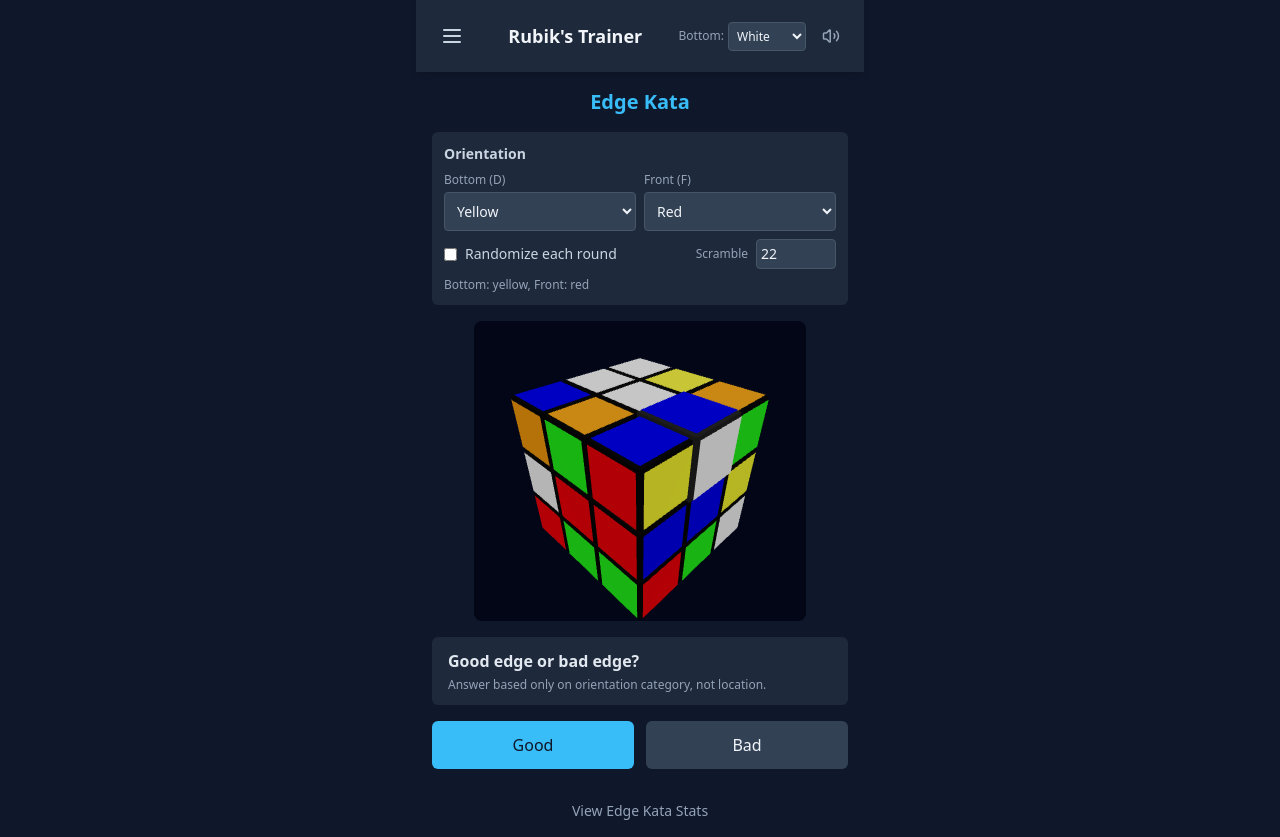
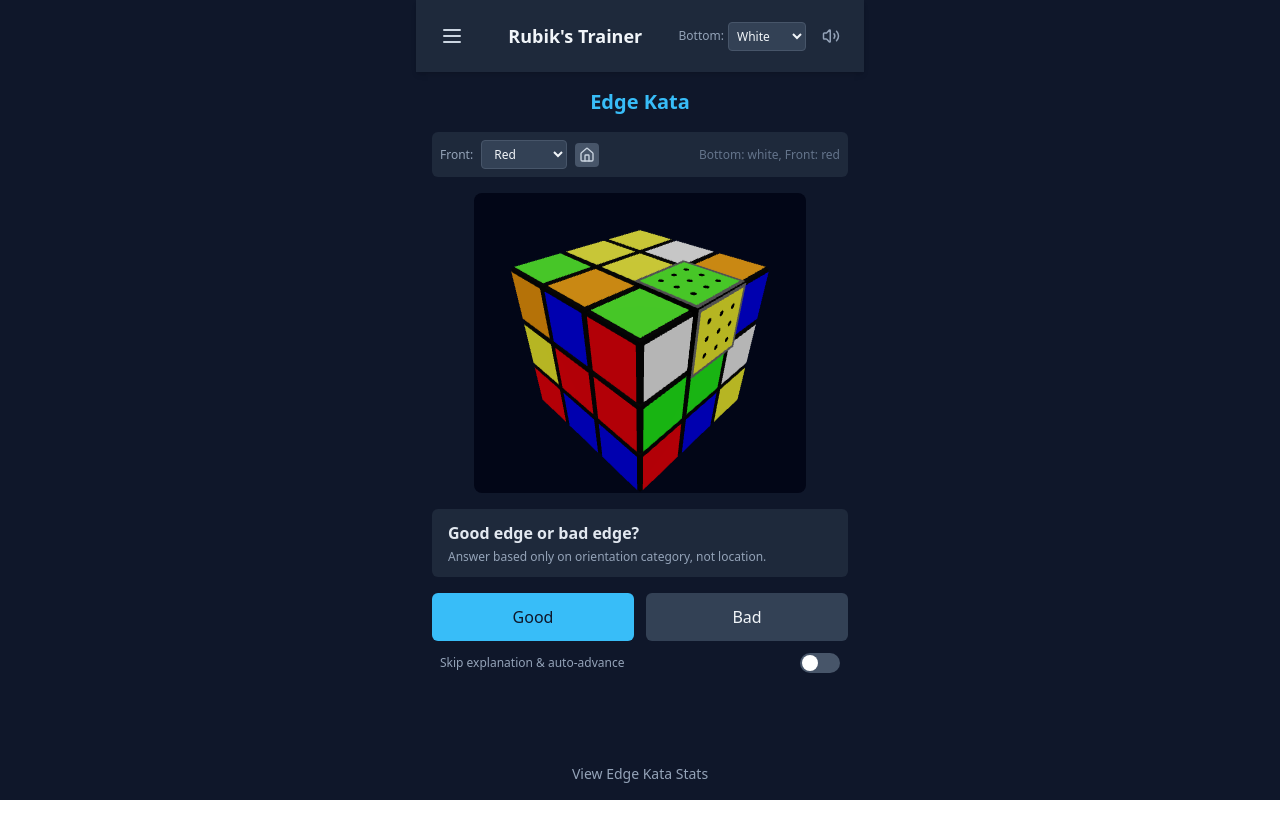
Before and after one commit to YardenNaveh/RubiksCubeTester, a React (Vite) app: page /edge-kata in a window 1280 px wide. After the commit the page ends 800 px from the top, so only its background shows below. Built offline with nearby package versions, Linux system fonts and the light colour scheme.

Commit message:
EO Kata: improved highlight (dots+border), home button, auto toggle, visible edges only

```diff
--- a/src/App.tsx
+++ b/src/App.tsx
@@ -127,7 +127,7 @@ function App() {
               <Route path="/color-sensei" element={<DrillPage appData={appData} setAppData={setAppData} />} />
               <Route path="/f2l" element={<F2LNinjaPage appData={appData} />} />
               <Route path="/f2l/stats" element={<F2LStatsPage />} />
-              <Route path="/edge-kata" element={<EdgeKataPage appMuted={appData.settings.muted} />} />
+              <Route path="/edge-kata" element={<EdgeKataPage appData={appData} />} />
               <Route path="/edge-kata/stats" element={<EdgeKataStatsPage />} />
               <Route path="/stats" element={<StatsPage appData={appData} setAppData={setAppData} />} />
               <Route path="*" element={<Navigate to="/color-sensei" replace />} />
--- a/src/components/edgeKata/EdgeKataCube.tsx
+++ b/src/components/edgeKata/EdgeKataCube.tsx
@@ -1,4 +1,4 @@
-import React, { useRef, useEffect } from 'react';
+import { useRef, useEffect, useImperativeHandle, forwardRef } from 'react';
 import { Canvas } from '@react-three/fiber';
 import { OrbitControls } from '@react-three/drei';
 import { RubiksCubeState } from '../../logic/f2l/cubeStateUtil';
@@ -9,12 +9,20 @@ interface EdgeKataCubeProps {
   highlightedEdgeId: string | null;
 }
 
-const EdgeKataCube: React.FC<EdgeKataCubeProps> = ({ cubeState, highlightedEdgeId }) => {
+export interface EdgeKataCubeHandle {
+  resetCamera: () => void;
+}
+
+const EdgeKataCube = forwardRef<EdgeKataCubeHandle, EdgeKataCubeProps>(({ cubeState, highlightedEdgeId }, ref) => {
   const controlsRef = useRef<any>();
 
   const resetCamera = () => {
     if (controlsRef.current) controlsRef.current.reset();
   };
+
+  useImperativeHandle(ref, () => ({
+    resetCamera,
+  }));
 
   // Reset camera on new scramble
   useEffect(() => {
@@ -39,6 +47,8 @@ const EdgeKataCube: React.FC<EdgeKataCubeProps> = ({ cubeState, highlightedEdgeI
       ))}
     </Canvas>
   );
-};
+});
+
+EdgeKataCube.displayName = 'EdgeKataCube';
 
 export default EdgeKataCube;
--- a/src/pages/EdgeKataPage.tsx
+++ b/src/pages/EdgeKataPage.tsx
@@ -1,25 +1,32 @@
-import React, { useCallback, useEffect, useMemo, useState } from 'react';
+import React, { useCallback, useEffect, useMemo, useRef, useState } from 'react';
+import { Home } from 'lucide-react';
 import { CubeColor, COLORS, COLOR_PAIRS } from '../logic/cubeConstants';
-import EdgeKataCube from '../components/edgeKata/EdgeKataCube';
+import EdgeKataCube, { EdgeKataCubeHandle } from '../components/edgeKata/EdgeKataCube';
 import { EdgeKataRound, generateEdgeKataRound } from '../logic/edgeKata/generateEdgeKataRound';
 import { computeOrientationColors, isValidBottomFront } from '../logic/edgeKata/orientation';
 import useEdgeKataStore from '../state/edgeKataStore';
 import { isGoodEdge } from '../logic/edgeKata/isGoodEdge';
 import { useSound } from '../hooks/useSound';
+import { AppStorage, BottomColorSetting } from '../hooks/useLocalStorage';
 
 type ColorSetting = CubeColor | 'random';
 
-const colorOptions: ColorSetting[] = ['random', ...COLORS];
+const frontColorOptions: ColorSetting[] = ['random', ...COLORS];
 
-const EdgeKataPage: React.FC<{ appMuted: boolean }> = ({ appMuted }) => {
+interface EdgeKataPageProps {
+  appData: AppStorage;
+}
+
+const EdgeKataPage: React.FC<EdgeKataPageProps> = ({ appData }) => {
   const { recordAttempt } = useEdgeKataStore();
-  const playSuccessSound = useSound('ding', appMuted);
-  const playErrorSound = useSound('bzzt', appMuted);
+  const playSuccessSound = useSound('ding', appData.settings.muted);
+  const playErrorSound = useSound('bzzt', appData.settings.muted);
+  const cubeRef = useRef<EdgeKataCubeHandle>(null);
 
-  const [bottomSetting, setBottomSetting] = useState<ColorSetting>('yellow');
+  // Bottom color comes from global header setting
+  const bottomSetting: BottomColorSetting = appData.settings.bottomColor;
   const [frontSetting, setFrontSetting] = useState<ColorSetting>('red');
-  const [randomizeEachRound, setRandomizeEachRound] = useState(false);
-  const [scrambleMoves, setScrambleMoves] = useState(22);
+  const [autoContinue, setAutoContinue] = useState(false);
 
   const [round, setRound] = useState<EdgeKataRound | null>(null);
   const [answerState, setAnswerState] = useState<'idle' | 'correct' | 'incorrect'>('idle');
@@ -34,13 +41,13 @@ const EdgeKataPage: React.FC<{ appMuted: boolean }> = ({ appMuted }) => {
     const next = generateEdgeKataRound({
       bottom: bottomSetting,
       front: frontSetting,
-      randomizeEachRound,
-      scrambleMoves,
+      randomizeEachRound: false,
+      scrambleMoves: 22,
     });
     setRound(next);
     setAnswerState('idle');
     setFeedback('');
-  }, [bottomSetting, frontSetting, randomizeEachRound, scrambleMoves]);
+  }, [bottomSetting, frontSetting]);
 
   useEffect(() => {
     startRound();
@@ -59,7 +66,17 @@ const EdgeKataPage: React.FC<{ appMuted: boolean }> = ({ appMuted }) => {
     setAnswerState(isCorrect ? 'correct' : 'incorrect');
     setFeedback(res.explanation);
 
+    if (autoContinue) {
       setTimeout(() => startRound(), 650);
+    }
+  };
+
+  const handleContinue = () => {
+    startRound();
+  };
+
+  const handleOrientCube = () => {
+    cubeRef.current?.resetCamera();
   };
 
   const isInvalidCombo = useMemo(() => {
@@ -71,73 +88,39 @@ const EdgeKataPage: React.FC<{ appMuted: boolean }> = ({ appMuted }) => {
     <div className="flex flex-col items-center w-full gap-4">
       <h1 className="text-xl font-bold text-sky-400">Edge Kata</h1>
 
-      <div className="w-full bg-slate-800 rounded-md p-3 space-y-2">
-        <div className="text-sm text-slate-300 font-semibold">Orientation</div>
-
-        <div className="grid grid-cols-2 gap-2">
-          <div className="flex flex-col gap-1">
-            <label className="text-xs text-slate-400">Bottom (D)</label>
+      <div className="w-full bg-slate-800 rounded-md p-2 space-y-1">
+        <div className="flex items-center gap-2">
+          <label className="text-xs text-slate-400">Front:</label>
           <select
-              value={bottomSetting}
-              onChange={(e) => setBottomSetting(e.target.value as ColorSetting)}
-              className="bg-slate-700 text-slate-100 text-sm rounded p-2 border border-slate-600 capitalize"
+            value={frontSetting}
+            onChange={(e) => setFrontSetting(e.target.value as ColorSetting)}
+            className="bg-slate-700 text-slate-100 text-xs rounded px-2 py-1 border border-slate-600 capitalize"
           >
-              {colorOptions.map(c => (
+            {frontColorOptions.map(c => (
               <option key={c} value={c} className="capitalize">{c}</option>
             ))}
           </select>
-          </div>
-
-          <div className="flex flex-col gap-1">
-            <label className="text-xs text-slate-400">Front (F)</label>
-            <select
-              value={frontSetting}
-              onChange={(e) => setFrontSetting(e.target.value as ColorSetting)}
-              className="bg-slate-700 text-slate-100 text-sm rounded p-2 border border-slate-600 capitalize"
+          <button
+            onClick={handleOrientCube}
+            className="p-1 text-slate-300 bg-slate-600 rounded hover:bg-slate-500"
+            title="Reset to home position"
           >
-              {colorOptions.map(c => (
-                <option key={c} value={c} className="capitalize">{c}</option>
-              ))}
-            </select>
-          </div>
-        </div>
-
-        <div className="flex items-center justify-between">
-          <label className="text-sm text-slate-300 flex items-center gap-2">
-            <input
-              type="checkbox"
-              checked={randomizeEachRound}
-              onChange={(e) => setRandomizeEachRound(e.target.checked)}
-            />
-            Randomize each round
-          </label>
-
-          <div className="flex items-center gap-2">
-            <label className="text-xs text-slate-400">Scramble</label>
-            <input
-              type="number"
-              min={0}
-              max={60}
-              value={scrambleMoves}
-              onChange={(e) => setScrambleMoves(Math.max(0, Math.min(60, Number(e.target.value))))}
-              className="w-20 bg-slate-700 text-slate-100 text-sm rounded p-1 border border-slate-600"
-            />
-          </div>
+            <Home size={16} />
+          </button>
+          <span className="text-xs text-slate-500 ml-auto">
+            {round ? currentOrientationText : ''}
+          </span>
         </div>
 
         {isInvalidCombo && (
           <div className="text-xs text-red-300">
-            Invalid orientation: Front cannot equal Bottom or be opposite (e.g. {bottomSetting} vs {bottomSetting !== 'random' ? COLOR_PAIRS[bottomSetting] : ''}).
+            Invalid: Front ≠ Bottom or opposite ({bottomSetting} vs {bottomSetting !== 'random' ? COLOR_PAIRS[bottomSetting] : ''})
           </div>
         )}
-
-        <div className="text-xs text-slate-400">
-          {round ? currentOrientationText : 'Loading...'}
-        </div>
       </div>
 
       <div className="w-4/5 max-h-[300px] aspect-square bg-slate-950 rounded-lg overflow-hidden relative">
-        {round && <EdgeKataCube cubeState={round.state} highlightedEdgeId={round.highlightedEdgeId} />}
+        {round && <EdgeKataCube ref={cubeRef} cubeState={round.state} highlightedEdgeId={round.highlightedEdgeId} />}
       </div>
 
       <div className="w-full px-4 py-3 bg-slate-800 rounded-md">
@@ -145,29 +128,54 @@ const EdgeKataPage: React.FC<{ appMuted: boolean }> = ({ appMuted }) => {
         <div className="text-xs text-slate-400 mt-1">Answer based only on orientation category, not location.</div>
       </div>
 
+      {answerState === 'idle' ? (
+        <div className="w-full space-y-3">
           <div className="flex gap-3 w-full">
             <button
               onClick={() => handleAnswer(true)}
-          disabled={!round || answerState !== 'idle'}
+              disabled={!round}
               className="flex-1 px-4 py-3 text-slate-900 bg-sky-400 rounded-md hover:bg-sky-300 disabled:opacity-50"
             >
               Good
             </button>
             <button
               onClick={() => handleAnswer(false)}
-          disabled={!round || answerState !== 'idle'}
+              disabled={!round}
               className="flex-1 px-4 py-3 text-slate-100 bg-slate-700 rounded-md hover:bg-slate-600 disabled:opacity-50"
             >
               Bad
             </button>
           </div>
 
-      {answerState !== 'idle' && (
+          {/* Auto-continue toggle */}
+          <div className="flex items-center justify-between px-2">
+            <span className="text-xs text-slate-400">Skip explanation & auto-advance</span>
+            <button
+              onClick={() => setAutoContinue(!autoContinue)}
+              className={`relative w-10 h-5 rounded-full transition-colors ${autoContinue ? 'bg-sky-500' : 'bg-slate-600'}`}
+            >
+              <span
+                className={`absolute top-0.5 left-0.5 w-4 h-4 bg-white rounded-full transition-transform ${autoContinue ? 'translate-x-5' : ''}`}
+              />
+            </button>
+          </div>
+        </div>
+      ) : (
+        <div className="w-full space-y-3">
           <div className={`w-full px-4 py-3 rounded-md ${answerState === 'correct' ? 'bg-emerald-900/40' : 'bg-red-900/40'}`}>
             <div className="font-semibold">
-            {answerState === 'correct' ? 'Correct' : 'Incorrect'}
+              {answerState === 'correct' ? 'Correct ✓' : 'Incorrect ✗'}
             </div>
             <div className="text-sm text-slate-200 mt-1">{feedback}</div>
+          </div>
+          {!autoContinue && (
+            <button
+              onClick={handleContinue}
+              className="w-full px-4 py-3 text-slate-900 bg-sky-400 rounded-md hover:bg-sky-300"
+            >
+              Continue
+            </button>
+          )}
         </div>
       )}
     </div>
```
Also changed, not shown: src/components/f2l/F2LCubie.tsx (+58 -4 lines), src/logic/edgeKata/generateEdgeKataRound.ts (+33 -4 lines). Lines whose indentation alone changed are shown as unchanged.
